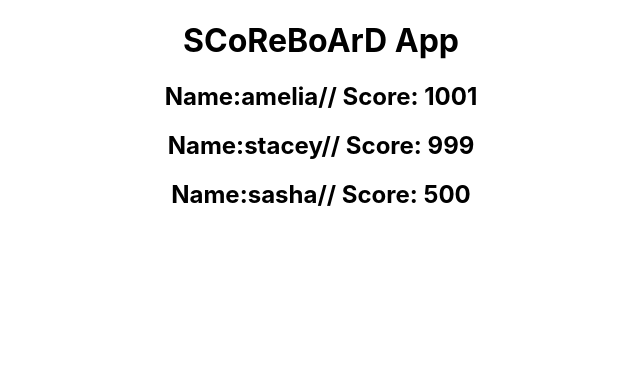
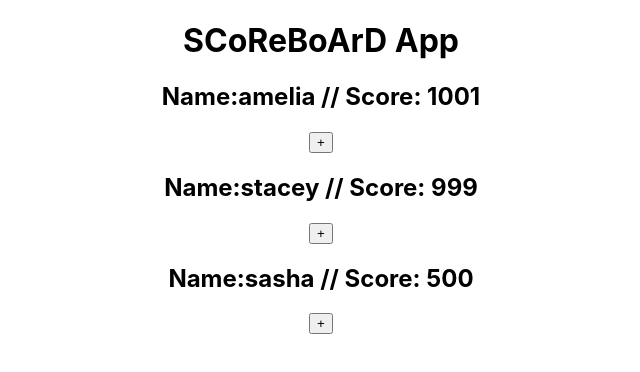
Before and after one commit to amelia678/scoreboard, a React (Create React App) app: page / in a window 1280 px wide. Shown: the top 372 px of the page, without its empty margins (319-959 px from the left). Built offline with nearby package versions, Linux system fonts and the light colour scheme.

Commit message:
adds increment score function

```diff
--- a/src/App.js
+++ b/src/App.js
@@ -1,5 +1,4 @@
 import React, { Component } from 'react';
-import logo from './logo.svg';
 import './App.css';
 
 class App extends Component {
@@ -46,13 +45,36 @@ class App extends Component {
   _scoresAsCards() {
     const cards = this.state.scores.map(score => {
       return (
-        <div>
-          <h2>Name:{score.name}// Score: {score.score}</h2>
+        <div key={score.id}>
+          <h2>Name:{score.name} // Score: {score.score}</h2>
+          <button onClick={()=> this._incrementScoreById(score.id)}>+</button>
         </div>
       )
     });
     return cards;
   }
+
+
+  _incrementScoreById(id){
+    console.log('i heaaaaar you')
+    // find the player in this.state.scores
+    // increment their scores
+    const newScores = this.state.scores.map(jeff => {
+      if(jeff.id !== id ){
+        return jeff
+      } else {
+        return {
+          id: jeff.id,
+          name: jeff.name,
+          score: jeff.score + 1
+        }
+      }
+    })
+    // and call this.setState
+      this.setState({
+        scores: newScores
+      });
+  }
 }
 
 export default App;
```
